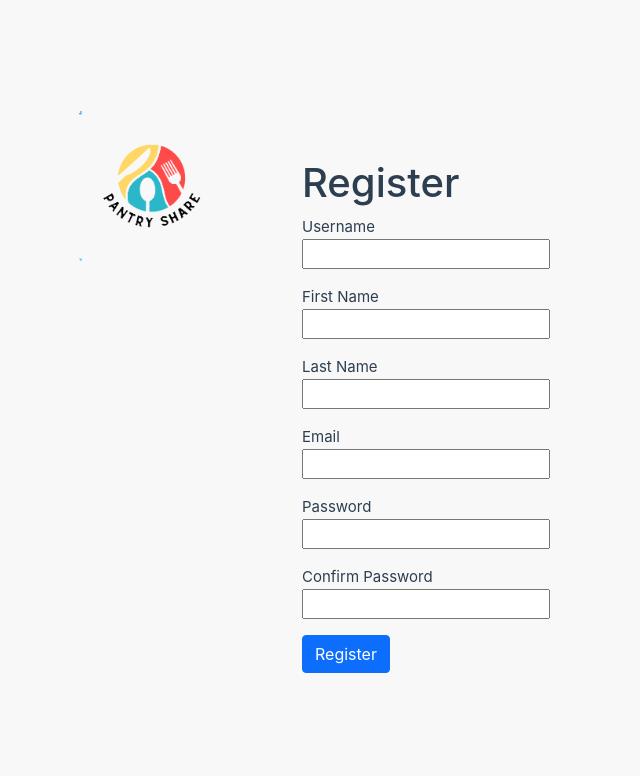
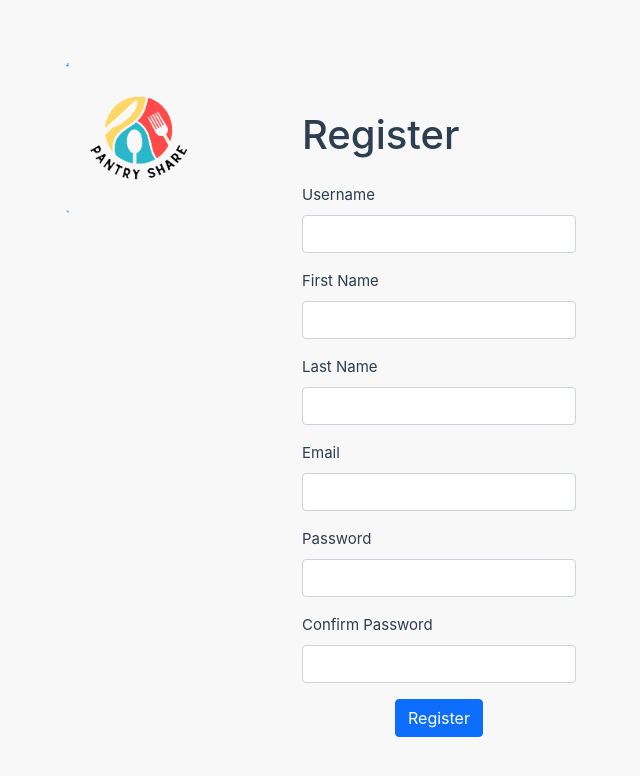
Before and after one commit to Xacheri/PantryShare, a Vue app in the folder PantryShareApp/PantryShareApp/: page /register in a window 1280 px wide. Shown: the top 776 px of the page, without its empty margins (350-990 px from the left). Built offline with nearby package versions, Linux system fonts and the light colour scheme.

Commit message:
Making the registration form pretty

```diff
--- a/PantryShareApp/PantryShareApp/src/views/ProfileView.vue
+++ b/PantryShareApp/PantryShareApp/src/views/ProfileView.vue
@@ -32,20 +32,18 @@
 <script setup>
 import { ref } from 'vue'
 
-const userInfo = ref({
-  username: 'example_user',
-  firstName: 'John',
-  lastName: 'Doe',
-  email: 'john.doe@example.com'
-});
-
-const changePassword = () => {
-  // Logic to handle changing password
+const fetchUserInfo = async () => {
+  try {
+    const response = await fetch('API_ENDPOINT_HERE');
+    const data = await response.json();
+    userInfo.value = data;
+    editedUserInfo.value = { ...data };
+  } catch (error) {
+    console.error('Error fetching user information:', error);
+  }
 };
 
-const editProfile = () => {
-  // Logic to handle editing profile
-};
+onMounted(fetchUserInfo);
 </script>
 
 <style scoped>
--- a/PantryShareApp/PantryShareApp/src/views/RegisterView.vue
+++ b/PantryShareApp/PantryShareApp/src/views/RegisterView.vue
@@ -1,45 +1,3 @@
-<template>
-    <div class="container mt-5">
-        <h1>Register</h1>
-        <form>
-            <div class="mb-3">
-                <label for="username">Username</label>
-                <div><input type="text" id="username" name="username" v-model="username"></div>
-            </div>
-
-            <div class="mb-3">
-                <label for="firstName">First Name</label>
-                <div><input type="text" id="firstName" name="firstName" v-model="fName"></div>
-            </div>
-
-            <div class="mb-3">
-                <label for="lastName">Last Name</label>
-                <div><input type="text" id="lastName" name="lastName" v-model="lName"></div>
-            </div>
-
-            <div class="mb-3">
-                <label for="email">Email</label>
-                <div><input type="email" id="email" name="email" v-model="email"></div>
-            </div>
-
-            <div class="mb-3">
-                <label for="password">Password</label>
-                <div><input type="password" id="password" name="password" v-model="password"></div>
-            </div>
-
-            <div class="mb-3">
-                <label for="confirmPassword">Confirm Password</label>
-                <div><input type="password" id="confirmPassword" name="confirmPassword" v-model="confirmPassword"></div>
-            </div>
-
-            <div class="mb-3">
-                <button @click.prevent="register" class="btn btn-primary">Register</button>
-            </div>
-        </form>
-    </div>
-
-</template>
-
 <script setup>
     import { ref } from 'vue'
 
@@ -88,6 +46,39 @@
     }
 </script>
 
+<template>
+    <div class="container mt-5">
+      <h1 class="mb-4">Register</h1>
+      <form @submit.prevent="register" class="needs-validation">
+        <div class="mb-3">
+          <label for="username" class="form-label">Username</label>
+          <input type="text" id="username" class="form-control" v-model="username" required>
+        </div>
+        <div class="mb-3">
+          <label for="firstName" class="form-label">First Name</label>
+          <input type="text" id="firstName" class="form-control" v-model="fName" required>
+        </div>
+        <div class="mb-3">
+          <label for="lastName" class="form-label">Last Name</label>
+          <input type="text" id="lastName" class="form-control" v-model="lName" required>
+        </div>
+        <div class="mb-3">
+          <label for="email" class="form-label">Email</label>
+          <input type="email" id="email" class="form-control" v-model="email" required>
+        </div>
+        <div class="mb-3">
+          <label for="password" class="form-label">Password</label>
+          <input type="password" id="password" class="form-control" v-model="password" required>
+        </div>
+        <div class="mb-3">
+          <label for="confirmPassword" class="form-label">Confirm Password</label>
+          <input type="password" id="confirmPassword" class="form-control" v-model="confirmPassword" required>
+        </div>
+        <button type="submit" class="btn btn-primary d-block mx-auto mt-3">Register</button>
+      </form>
+    </div>
+  </template>
+
 <style scoped>
 
 </style>
--- a/PantryShareApp/PantryShareApp/src/views/ServiceDetailView.vue
+++ b/PantryShareApp/PantryShareApp/src/views/ServiceDetailView.vue
@@ -20,6 +20,7 @@
         </div>
       </div>
 
+      <!-- Fulfilling Request Button -->
       <button @click="fulfillRequest">Fulfill Request</button>
     </div>
   </template>
```
